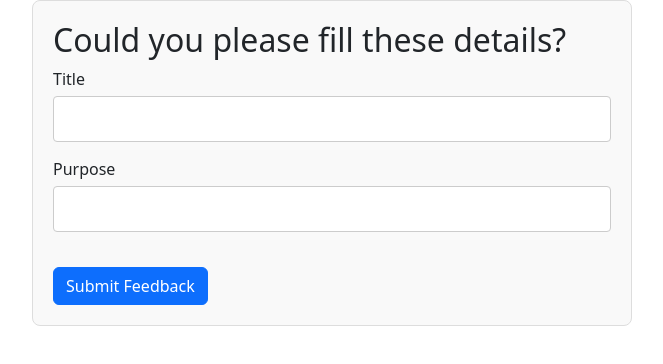
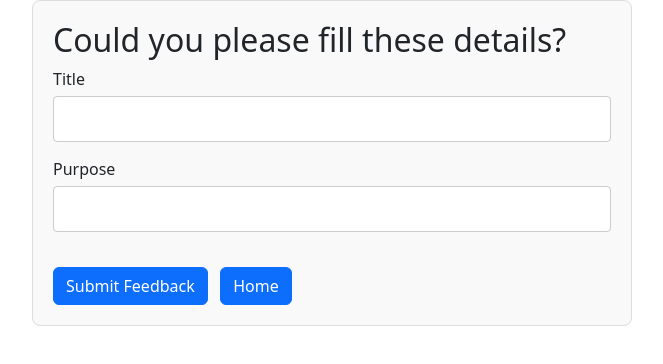
Before and after one commit to CodeCraftPavan/PPT_Builder_FE_WK, an Angular app in the folder ppt/: page /feedback in a window 1280 px wide. Shown: the top 364 px of the page, without its empty margins (308-971 px from the left). Built offline with nearby package versions, Linux system fonts and the light colour scheme.

Commit message:
feat: home button added

```diff
--- a/ppt/src/app/feedback/feedback.component.html
+++ b/ppt/src/app/feedback/feedback.component.html
@@ -13,6 +13,7 @@
           </option>
         </select>
       </div>
-      <button type="submit" class="btn btn-primary">Submit Feedback</button>
+      <button type="submit" class="btn btn-primary">Submit Feedback</button>&nbsp;
+      &nbsp;<button (click)="onHomeClick()" type="button" class="btn btn-primary">Home</button>
     </form>
   </div>
--- a/ppt/src/app/feedback/feedback.component.ts
+++ b/ppt/src/app/feedback/feedback.component.ts
@@ -4,7 +4,7 @@ import { DomSanitizer, SafeResourceUrl } from '@angular/platform-browser';
 import { MasterService } from '../services/master.service';
 import { PresentationPurpose } from '../models/presentation-purpose.enum';
 import { getEnumValues } from '../utils/enum-utils';
-import { ActivatedRoute } from '@angular/router';
+import { ActivatedRoute, Router } from '@angular/router';
 
 @Component({
   selector: 'app-feedback',
@@ -20,7 +20,8 @@ export class FeedbackComponent implements OnInit {
   purposeValues: string[];
   presentationUrl: string;
 
-  constructor(private formBuilder: FormBuilder, private apiService: MasterService, private route: ActivatedRoute) {
+
+  constructor(private formBuilder: FormBuilder, private apiService: MasterService,private router: Router, private route: ActivatedRoute) {
     this.purposeValues = getEnumValues(this.presentationPurpose);
   }
 
@@ -121,6 +122,10 @@ export class FeedbackComponent implements OnInit {
   //   }
   // }
 
+  onHomeClick():void{
+    this.router.navigate(["\home"]);
+  }
+
   onSubmit(): void {
     ;
 
```
